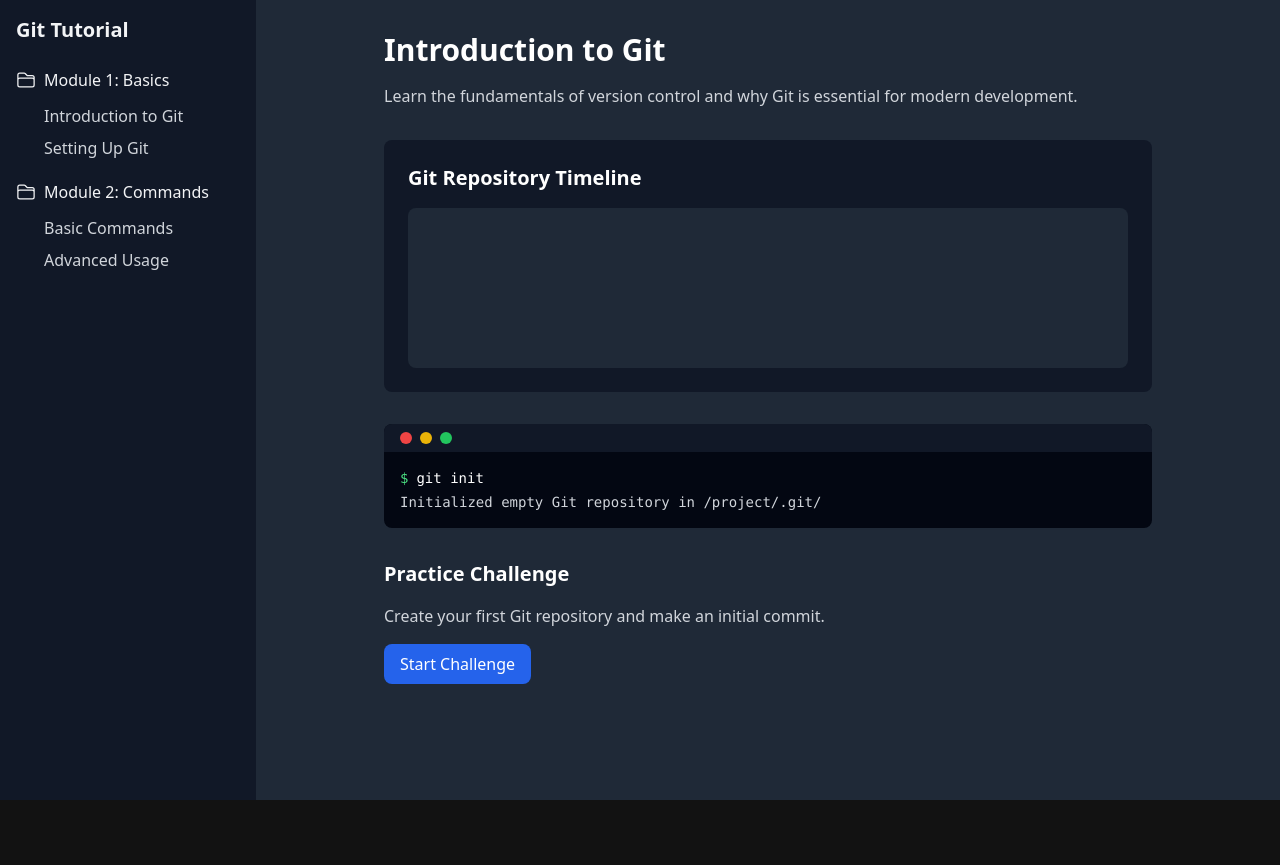
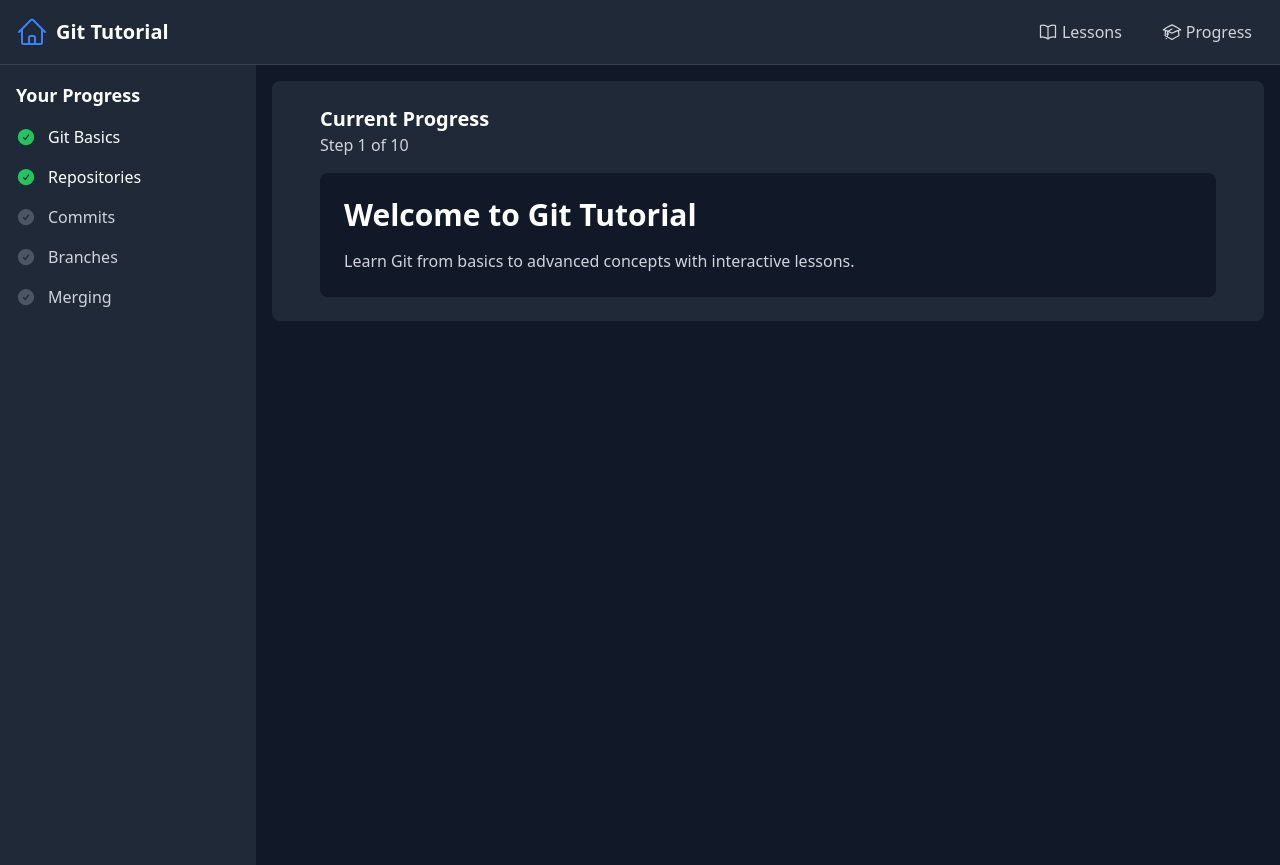
Before and after one commit to mamertofabian/github-interactive-tutorial, a React (Vite) app: page /introduction in a window 1280 px wide. Before the commit the page ends 800 px from the top, so only its background shows below. Built offline with nearby package versions, Linux system fonts and the light colour scheme.

Commit message:
bolt.new changes sync 20241112150238

```diff
--- a/src/App.tsx
+++ b/src/App.tsx
@@ -1,13 +1,16 @@
 import React from 'react';
-import { Sidebar } from './components/Sidebar';
-import { Content } from './components/Content';
+import { Layout } from './components/core/Layout';
 
 function App() {
   return (
-    <div className="flex min-h-screen bg-gray-900">
-      <Sidebar />
-      <Content />
-    </div>
+    <Layout>
+      <div className="text-white">
+        <h1 className="text-3xl font-bold mb-4">Welcome to Git Tutorial</h1>
+        <p className="text-gray-300">
+          Learn Git from basics to advanced concepts with interactive lessons.
+        </p>
+      </div>
+    </Layout>
   );
 }
 
--- /dev/null
+++ b/src/components/core/Layout.tsx
@@ -0,0 +1,24 @@
+import React from 'react';
+import { NavigationBar } from './NavigationBar';
+import { ProgressTracker } from './ProgressTracker';
+import { TutorialContainer } from './TutorialContainer';
+
+interface LayoutProps {
+  children: React.ReactNode;
+}
+
+export const Layout: React.FC<LayoutProps> = ({ children }) => {
+  return (
+    <div className="min-h-screen bg-gray-900">
+      <NavigationBar />
+      <div className="flex">
+        <ProgressTracker />
+        <main className="flex-1">
+          <TutorialContainer>
+            {children}
+          </TutorialContainer>
+        </main>
+      </div>
+    </div>
+  );
+};
--- /dev/null
+++ b/src/components/core/NavigationBar.tsx
@@ -0,0 +1,28 @@
+import React from 'react';
+import { HomeIcon, BookOpenIcon, AcademicCapIcon } from '@heroicons/react/24/outline';
+
+export const NavigationBar: React.FC = () => {
+  return (
+    <nav className="bg-gray-800 border-b border-gray-700">
+      <div className="max-w-7xl mx-auto px-4">
+        <div className="flex items-center justify-between h-16">
+          <div className="flex items-center">
+            <HomeIcon className="h-8 w-8 text-blue-500" />
+            <span className="ml-2 text-xl font-bold text-white">Git Tutorial</span>
+          </div>
+
+          <div className="flex space-x-4">
+            <button className="flex items-center px-3 py-2 rounded-md text-gray-300 hover:text-white">
+              <BookOpenIcon className="h-5 w-5 mr-1" />
+              Lessons
+            </button>
+            <button className="flex items-center px-3 py-2 rounded-md text-gray-300 hover:text-white">
+              <AcademicCapIcon className="h-5 w-5 mr-1" />
+              Progress
+            </button>
+          </div>
+        </div>
+      </div>
+    </nav>
+  );
+};
--- /dev/null
+++ b/src/components/core/ProgressTracker.tsx
@@ -0,0 +1,35 @@
+import React from 'react';
+import { CheckCircleIcon } from '@heroicons/react/24/solid';
+
+const steps = [
+  { id: 1, name: 'Git Basics', completed: true },
+  { id: 2, name: 'Repositories', completed: true },
+  { id: 3, name: 'Commits', completed: false },
+  { id: 4, name: 'Branches', completed: false },
+  { id: 5, name: 'Merging', completed: false },
+];
+
+export const ProgressTracker: React.FC = () => {
+  return (
+    <div className="w-64 bg-gray-800 p-4 min-h-screen">
+      <h2 className="text-lg font-semibold text-white mb-4">Your Progress</h2>
+      <div className="space-y-4">
+        {steps.map((step) => (
+          <div
+            key={step.id}
+            className="flex items-center space-x-3 text-gray-300"
+          >
+            <CheckCircleIcon
+              className={`h-5 w-5 ${
+                step.completed ? 'text-green-500' : 'text-gray-600'
+              }`}
+            />
+            <span className={step.completed ? 'text-white' : ''}>
+              {step.name}
+            </span>
+          </div>
+        ))}
+      </div>
+    </div>
+  );
+};
--- /dev/null
+++ b/src/components/core/TutorialContainer.tsx
@@ -0,0 +1,23 @@
+import React, { useState } from 'react';
+
+interface TutorialContainerProps {
+  children: React.ReactNode;
+}
+
+export const TutorialContainer: React.FC<TutorialContainerProps> = ({ children }) => {
+  const [currentStep, setCurrentStep] = useState(0);
+
+  return (
+    <div className="p-6 bg-gray-800 rounded-lg m-4">
+      <div className="max-w-4xl mx-auto">
+        <div className="mb-4">
+          <h2 className="text-xl font-bold text-white">Current Progress</h2>
+          <p className="text-gray-300">Step {currentStep + 1} of 10</p>
+        </div>
+        <div className="bg-gray-900 p-6 rounded-lg">
+          {children}
+        </div>
+      </div>
+    </div>
+  );
+};
```
Also changed, not shown: 1 other file (tests, documents, lock files or other folders).
